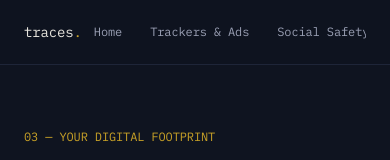
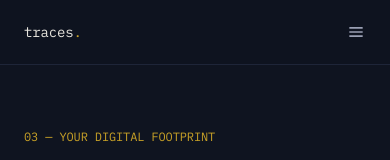
Before and after one commit to BtwEbrahim/social-media-safety, a React (Vite) app: page /social-media-safety/footprint in a window 390 px wide. Shown: the top 160 px of the page. Built offline with nearby package versions, Linux system fonts and the light colour scheme.

Commit message:
feat: make navigation mobile-friendly

```diff
--- a/src/components/Nav.jsx
+++ b/src/components/Nav.jsx
@@ -1,3 +1,4 @@
+import { useEffect, useState } from 'react'
 import { NavLink } from 'react-router-dom'
 
 const links = [
@@ -9,28 +10,64 @@ const links = [
   { to: '/quiz', label: 'Quiz' },
 ]
 
+const linkClass = ({ isActive }) =>
+  `font-data text-xs px-3 py-2 rounded transition-colors whitespace-nowrap ${
+    isActive
+      ? 'text-signal-teal bg-signal-teal/10'
+      : 'text-paper-dim hover:text-paper'
+  }`
+
 export default function Nav() {
+  const [open, setOpen] = useState(false)
+
+  useEffect(() => {
+    const closeOnEscape = (event) => {
+      if (event.key === 'Escape') setOpen(false)
+    }
+    document.addEventListener('keydown', closeOnEscape)
+    return () => document.removeEventListener('keydown', closeOnEscape)
+  }, [])
+
   return (
     <header className="border-b border-ink-line/60 sticky top-0 z-40 bg-ink/95 backdrop-blur">
       <div className="max-w-5xl mx-auto px-6 flex items-center justify-between h-16">
-        <NavLink to="/" className="font-data text-sm tracking-wide text-paper">
+        <NavLink
+          to="/"
+          className="font-data text-sm tracking-wide text-paper"
+          onClick={() => setOpen(false)}
+        >
           traces<span className="text-signal-amber">.</span>
         </NavLink>
-        <nav className="flex gap-1 overflow-x-auto">
-          {links.map((l) => (
+
+        <button
+          type="button"
+          className="md:hidden p-2 -mr-2 text-paper-dim hover:text-paper rounded focus-visible:outline-2 focus-visible:outline-offset-2 focus-visible:outline-signal-teal"
+          aria-expanded={open}
+          aria-controls="site-navigation"
+          aria-label={open ? 'Close navigation' : 'Open navigation'}
+          onClick={() => setOpen((value) => !value)}
+        >
+          <svg aria-hidden="true" viewBox="0 0 24 24" className="w-5 h-5 fill-none stroke-current stroke-2">
+            {open ? <path d="M6 6l12 12M18 6L6 18" /> : <path d="M4 7h16M4 12h16M4 17h16" />}
+          </svg>
+        </button>
+
+        <nav
+          id="site-navigation"
+          className={`${
+            open ? 'flex' : 'hidden'
+          } md:flex absolute md:static left-0 right-0 top-16 md:top-auto flex-col md:flex-row gap-1 p-4 md:p-0 border-b md:border-0 border-ink-line bg-ink md:bg-transparent shadow-lg md:shadow-none overflow-x-auto`}
+          aria-label="Primary navigation"
+        >
+          {links.map((link) => (
             <NavLink
-              key={l.to}
-              to={l.to}
-              end={l.end}
-              className={({ isActive }) =>
-                `font-data text-xs px-3 py-2 rounded transition-colors whitespace-nowrap ${
-                  isActive
-                    ? 'text-signal-teal bg-signal-teal/10'
-                    : 'text-paper-dim hover:text-paper'
-                }`
-              }
+              key={link.to}
+              to={link.to}
+              end={link.end}
+              className={linkClass}
+              onClick={() => setOpen(false)}
             >
-              {l.label}
+              {link.label}
             </NavLink>
           ))}
         </nav>
```
